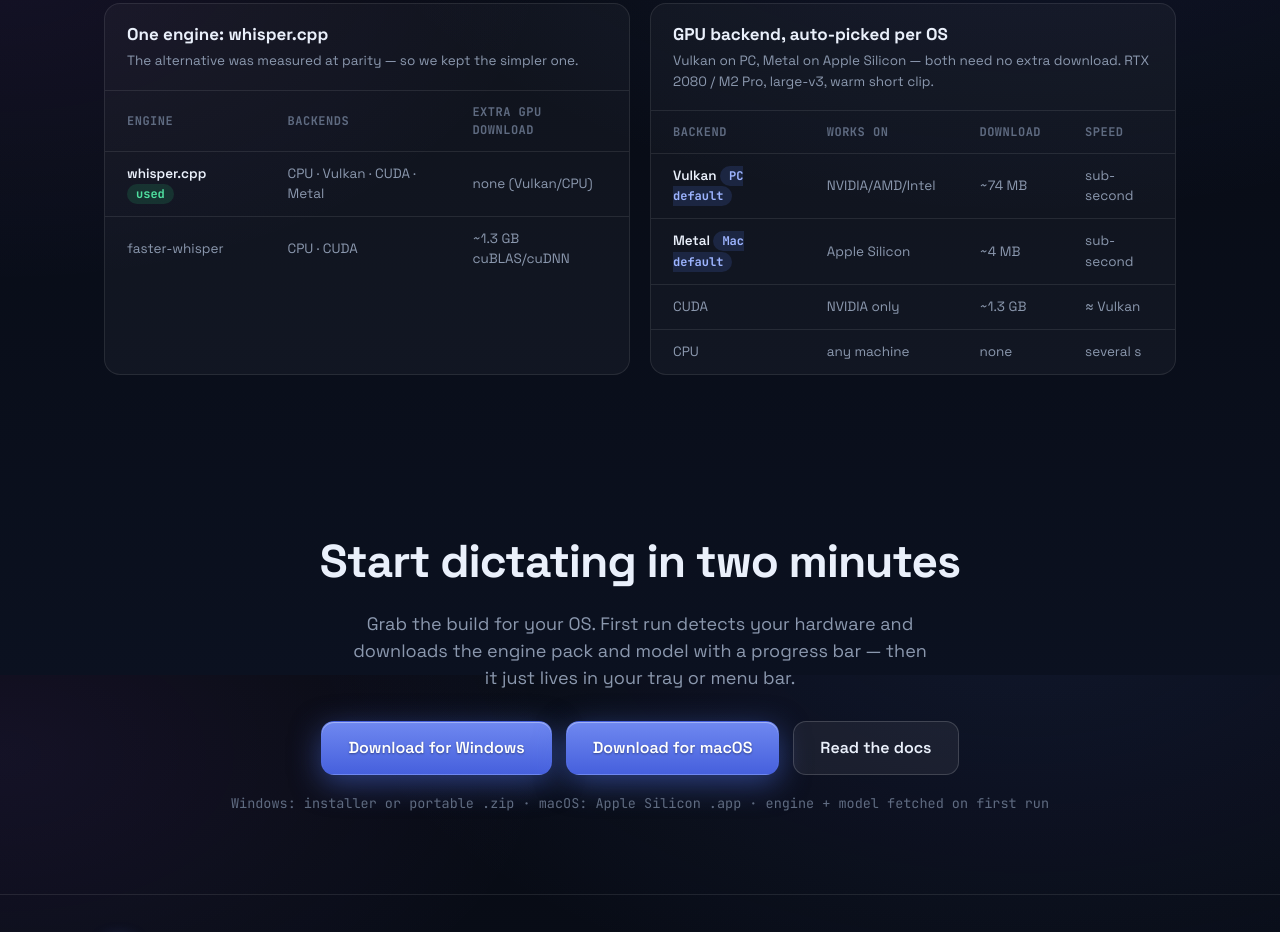
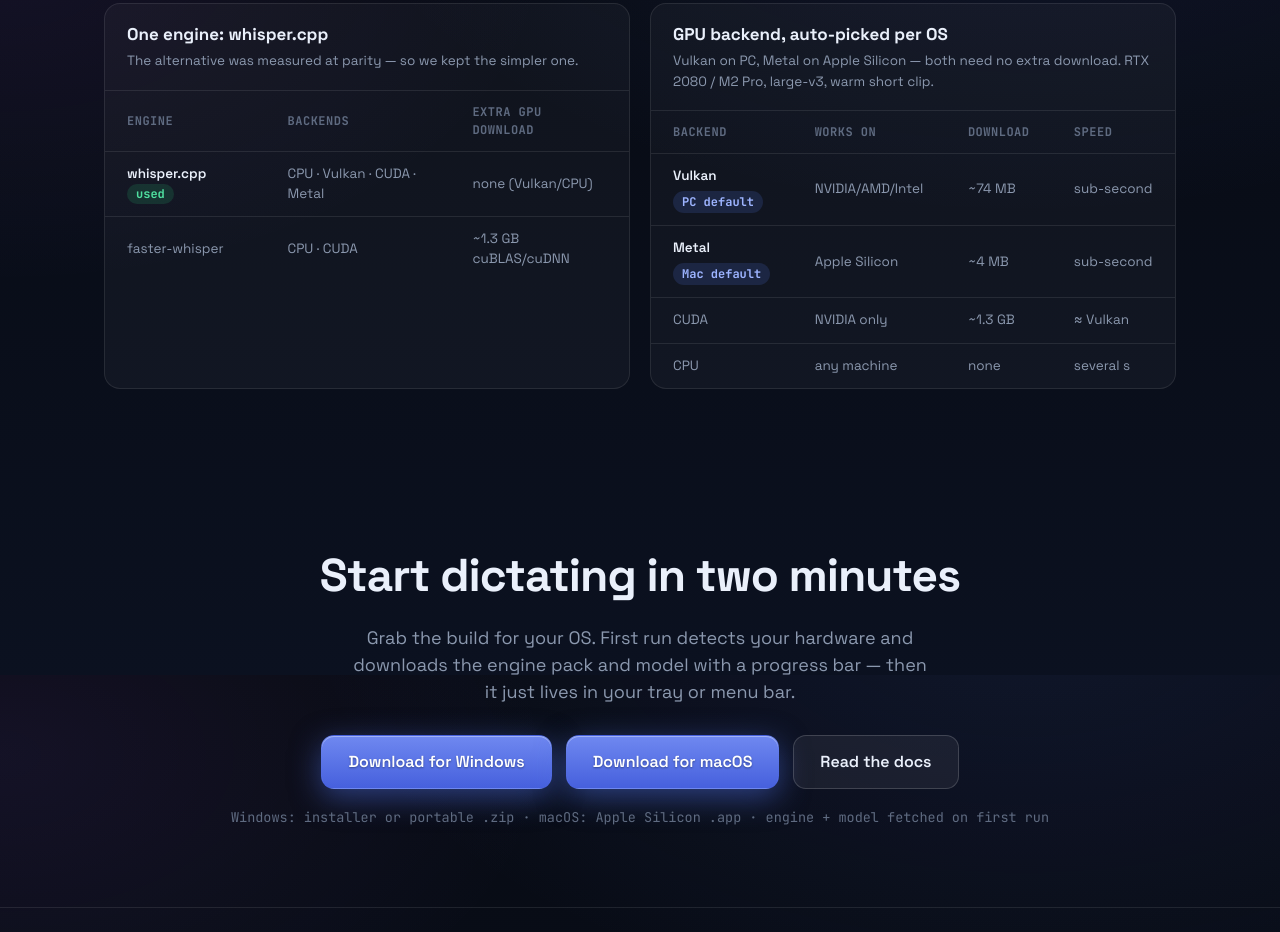
Before and after one commit to RSRaven/mynah, an Astro site in the folder site/: page / in a window 1280 px wide. Shown: the part 4125-5057 px from the top of the page. Built offline with nearby package versions, Linux system fonts and the light colour scheme; Astro itself is replaced by a stand-in of ours.

Commit message:
site: drop the per-OS-default badges onto their own line in the GPU backend table
The "PC default" / "Mac default" pills sat inline after the backend name and
wrapped awkwardly across two lines. Force them to block on their own row.

```diff
--- a/site/src/styles/landing.css
+++ b/site/src/styles/landing.css
@@ -808,6 +808,11 @@
   background: rgba(91, 123, 240, 0.16);
   color: #9db4ff;
 }
+.win-row td:first-child .pill.def {
+  display: block;
+  width: fit-content;
+  margin-top: 5px;
+}
 .win-row td:first-child {
   color: var(--text);
   font-weight: 600;
```
